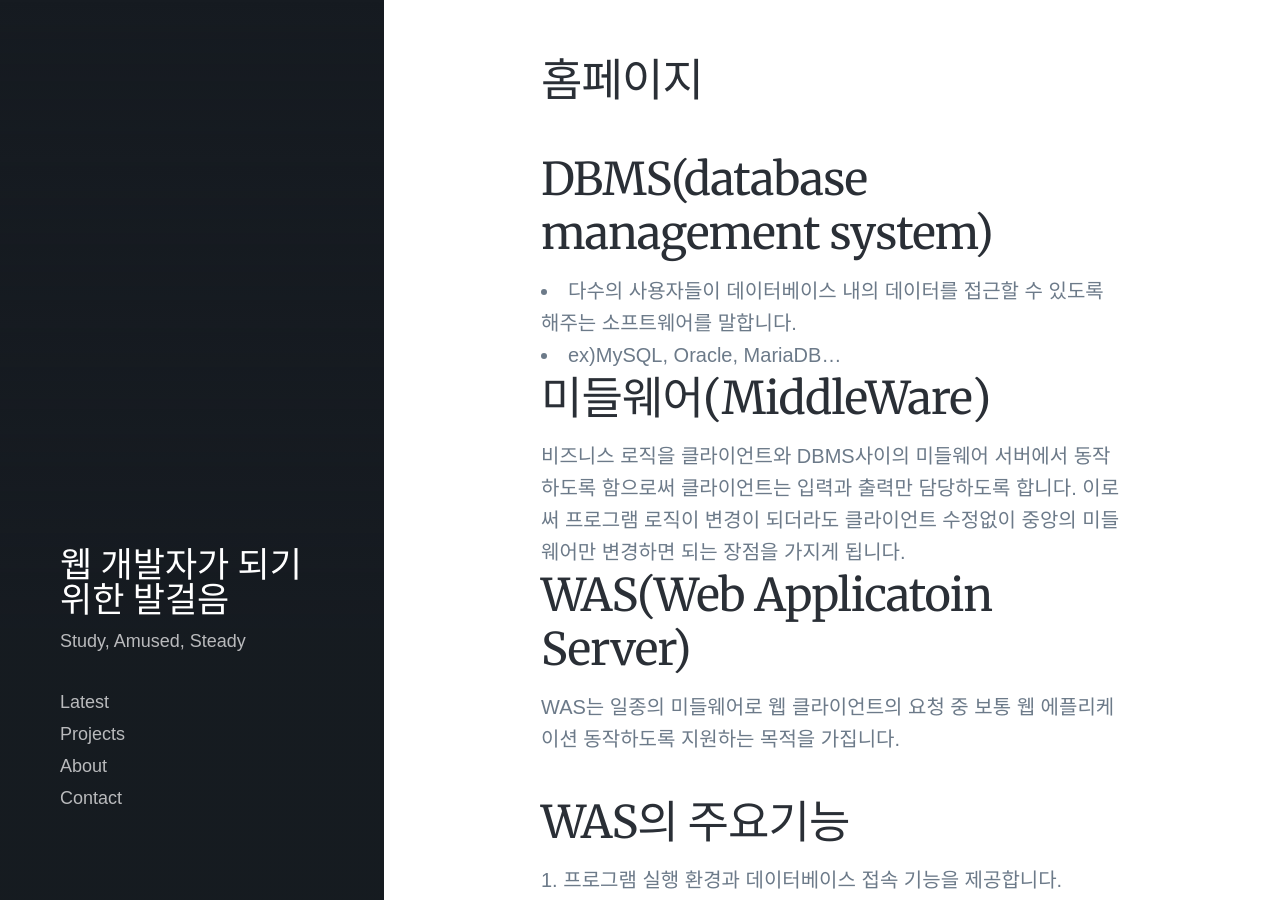
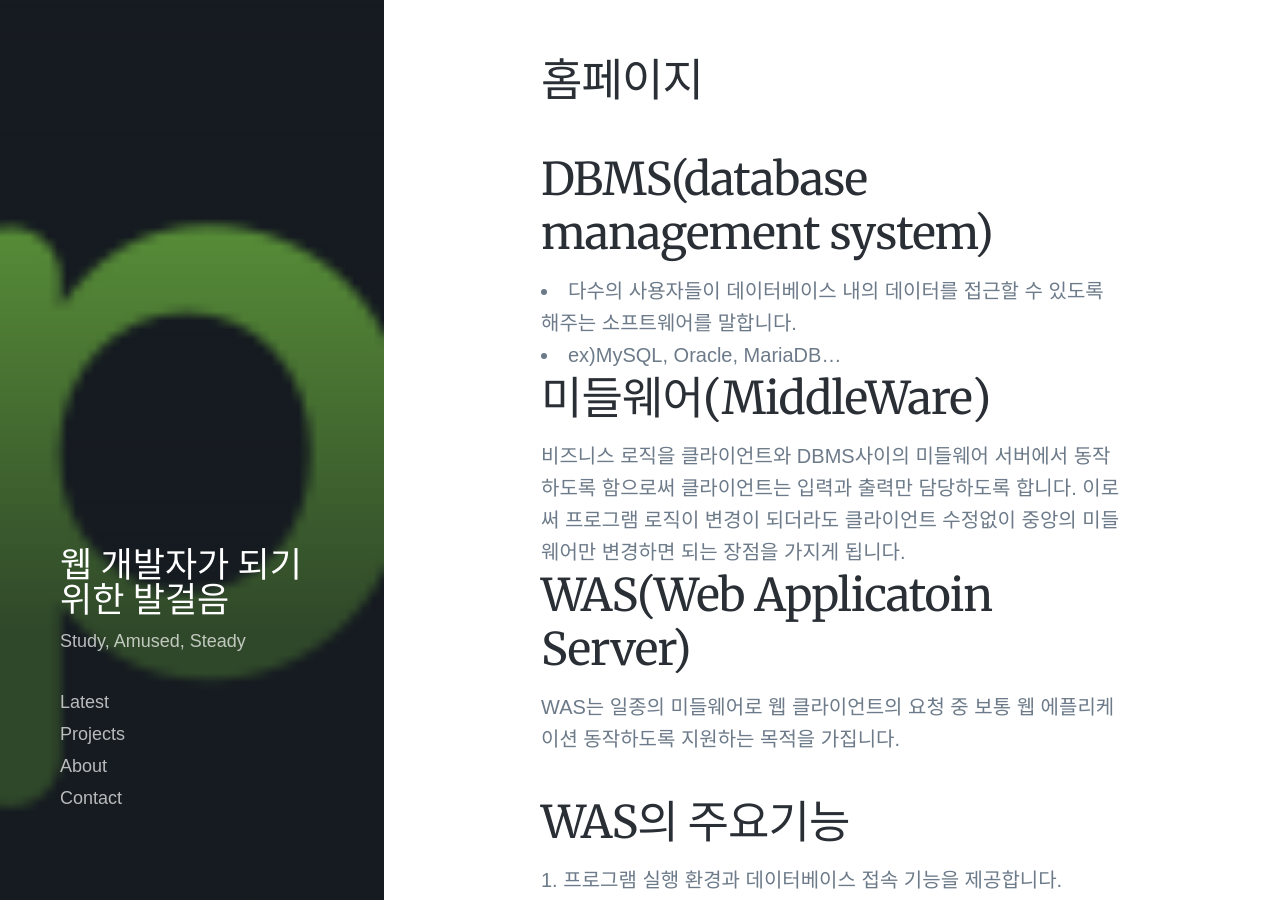
Before and after one commit to lawijdo201/lawijdo201.github.io, a Jekyll site: the page built from _projects/JAVA-SPRING.md, in a window 1280 px wide and 900 px high. Built offline with Jekyll 4.4.1, drawn with Linux system fonts in a browser that asks for light colours; nearby versions of some CDN libraries; some web fonts are replaced.

Commit message:
Update JAVA-SPRING.md

```diff
--- a/_projects/JAVA-SPRING.md
+++ b/_projects/JAVA-SPRING.md
@@ -1,7 +1,7 @@
 ---
 title: '홈페이지'
 date: 2022-07-27 00:00:00
-featured_image:
+featured_image: '/images/spring-logo.png'
 excerpt: WAS, 미들웨어, DBMS
 ---
 
```
